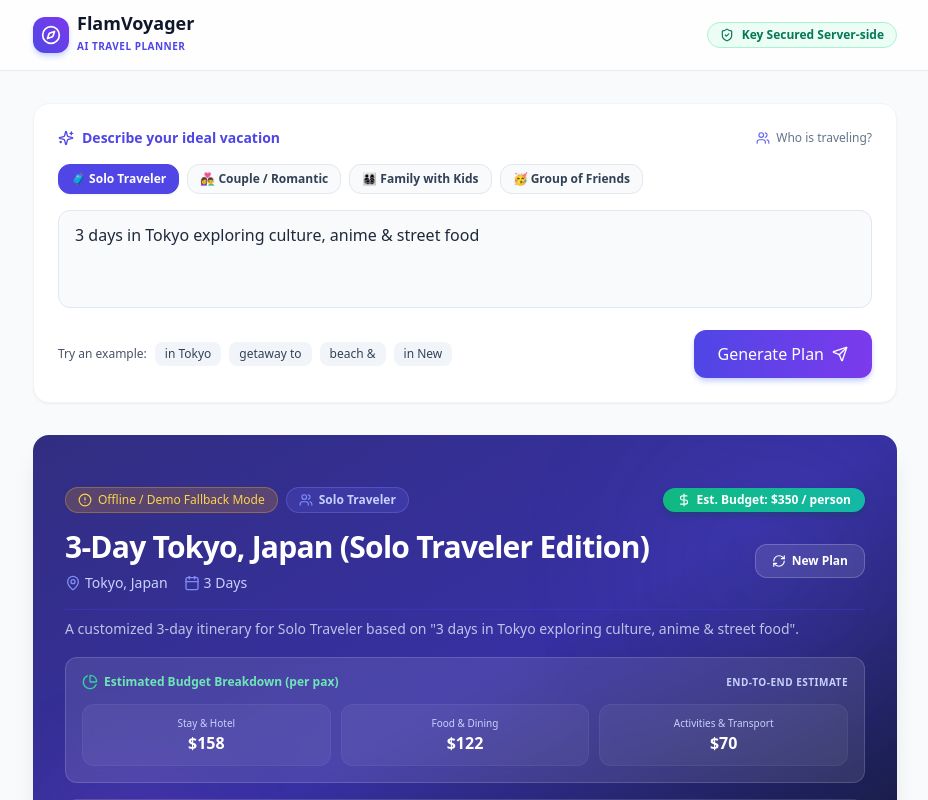
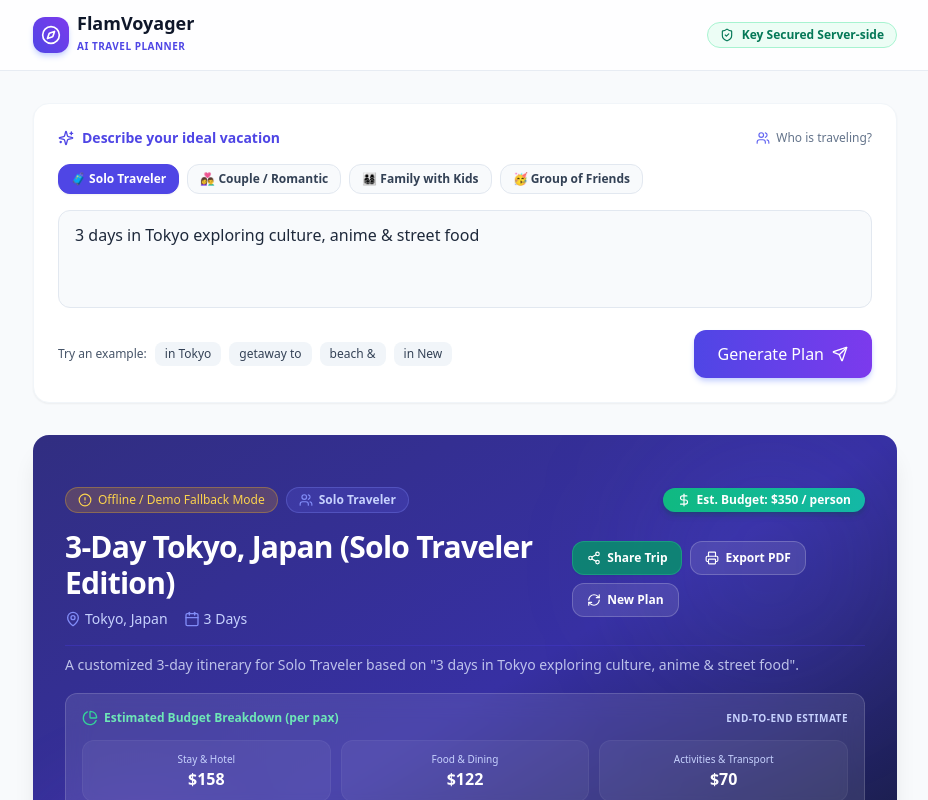
Before and after one commit to Ayush-Tummalapalli/Flam_Voyager, a Next.js app: page / in a window 1280 px wide. Both pictures are taken after a click on the button "in Tokyo". Shown: the top 800 px of the page, without its empty margins (175-1103 px from the left). Built offline with nearby package versions, Linux system fonts and the light colour scheme; no server answers.

Commit message:
v1.6.0: Add Export PDF / Print view and Share Trip summary formatted for WhatsApp & SMS

```diff
--- a/src/app/globals.css
+++ b/src/app/globals.css
@@ -16,3 +16,43 @@
 .animate-fadeIn {
   animation: fadeIn 0.3s cubic-bezier(0.16, 1, 0.3, 1) forwards;
 }
+
+/* Print Styles for Exporting Clean PDF */
+@media print {
+  body {
+    background-color: #ffffff !important;
+    color: #000000 !important;
+  }
+
+  header,
+  form,
+  button,
+  .no-print {
+    display: none !important;
+  }
+
+  main {
+    padding: 0 !important;
+    margin: 0 !important;
+  }
+
+  .max-w-4xl {
+    max-width: 100% !important;
+    width: 100% !important;
+  }
+
+  .shadow-xl, .shadow-md, .shadow-sm {
+    box-shadow: none !important;
+  }
+
+  .border {
+    border-color: #e2e8f0 !important;
+  }
+
+  .bg-gradient-to-br {
+    background: #1e1b4b !important;
+    color: #ffffff !important;
+    -webkit-print-color-adjust: exact;
+    print-color-adjust: exact;
+  }
+}
--- a/src/components/ItineraryView.jsx
+++ b/src/components/ItineraryView.jsx
@@ -3,11 +3,12 @@
 import { useState } from 'react';
 import DayCard from './DayCard';
 import RefinementBar from './RefinementBar';
-import { MapPin, Calendar, RefreshCw, AlertCircle, Sparkles, DollarSign, AlertTriangle, PieChart, SunMedium, Thermometer, Briefcase, Users } from 'lucide-react';
+import { MapPin, Calendar, RefreshCw, AlertCircle, Sparkles, DollarSign, AlertTriangle, PieChart, SunMedium, Thermometer, Briefcase, Users, Printer, Share2, Check } from 'lucide-react';
 
 export default function ItineraryView({ itinerary, onUpdateItinerary, onReset }) {
   const [isRefining, setIsRefining] = useState(false);
   const [refineNotice, setRefineNotice] = useState(null);
+  const [copiedShare, setCopiedShare] = useState(false);
 
   if (!itinerary) return null;
 
@@ -57,11 +58,38 @@ export default function ItineraryView({ itinerary, onUpdateItinerary, onReset })
     }
   };
 
+  const handleExportPDF = () => {
+    window.print();
+  };
+
+  const handleShareTrip = () => {
+    // Format itinerary into a clean WhatsApp / SMS text summary
+    let text = `✈️ *${itinerary.tripTitle}*\n`;
+    text += `📍 *Destination*: ${itinerary.destination}\n`;
+    text += `📅 *Duration*: ${itinerary.duration} (${itinerary.companionType || 'Solo Traveler'})\n`;
+    text += `💰 *Est. Budget*: ${itinerary.estimatedBudgetPerPax || 'N/A'}\n\n`;
+    text += `📝 *Summary*: ${itinerary.summary}\n\n`;
+
+    itinerary.days.forEach((day) => {
+      text += `🗓️ *DAY ${day.dayNumber}: ${day.title.toUpperCase()}*\n`;
+      day.stops.forEach((stop) => {
+        text += `• *${stop.time}* - ${stop.title} (${stop.category || 'Sightseeing'})\n  ${stop.description}\n`;
+      });
+      text += `\n`;
+    });
+
+    text += `🚀 *Planned with FlamVoyager*`;
+
+    navigator.clipboard.writeText(text);
+    setCopiedShare(true);
+    setTimeout(() => setCopiedShare(false), 4000);
+  };
+
   return (
     <div className="space-y-6 animate-fadeIn">
       {/* Low Budget Warning Banner */}
       {itinerary.isBudgetTooLow && (
-        <div className="bg-amber-50 border border-amber-300 rounded-2xl p-5 text-amber-900 shadow-sm flex items-start gap-3 animate-fadeIn">
+        <div className="bg-amber-50 border border-amber-300 rounded-2xl p-5 text-amber-900 shadow-sm flex items-start gap-3 animate-fadeIn no-print">
           <div className="p-2 bg-amber-100 rounded-xl text-amber-700 shrink-0">
             <AlertTriangle className="w-5 h-5" />
           </div>
@@ -79,8 +107,8 @@ export default function ItineraryView({ itinerary, onUpdateItinerary, onReset })
       {/* Header Info Banner */}
       <div className="bg-gradient-to-br from-indigo-900 via-indigo-800 to-slate-900 text-white rounded-2xl p-6 sm:p-8 shadow-xl relative overflow-hidden space-y-5">
         {/* Background glow effects */}
-        <div className="absolute top-0 right-0 w-64 h-64 bg-indigo-500/10 rounded-full blur-3xl" />
-        <div className="absolute bottom-0 left-0 w-48 h-48 bg-purple-500/10 rounded-full blur-2xl" />
+        <div className="absolute top-0 right-0 w-64 h-64 bg-indigo-500/10 rounded-full blur-3xl no-print" />
+        <div className="absolute bottom-0 left-0 w-48 h-48 bg-purple-500/10 rounded-full blur-2xl no-print" />
 
         <div className="relative z-10 space-y-4">
           <div className="flex items-center justify-between flex-wrap gap-2">
@@ -122,6 +150,13 @@ export default function ItineraryView({ itinerary, onUpdateItinerary, onReset })
             </div>
           )}
 
+          {copiedShare && (
+            <div className="inline-flex items-center gap-1.5 px-3.5 py-1 bg-teal-500/30 border border-teal-400/40 text-teal-200 rounded-full text-xs font-semibold animate-fadeIn">
+              <Check className="w-3.5 h-3.5 text-teal-300" />
+              <span>Itinerary copied to clipboard for WhatsApp/SMS!</span>
+            </div>
+          )}
+
           <div className="flex flex-col sm:flex-row sm:items-center justify-between gap-4">
             <div>
               <h2 className="text-2xl sm:text-3xl font-extrabold tracking-tight">
@@ -139,13 +174,35 @@ export default function ItineraryView({ itinerary, onUpdateItinerary, onReset })
               </div>
             </div>
 
+            {/* Action Bar: Export PDF, Share Trip, New Plan */}
+            <div className="flex items-center gap-2 flex-wrap self-start sm:self-center no-print">
+              <button
+                onClick={handleShareTrip}
+                title="Copy trip text summary for WhatsApp or messages"
+                className="px-3.5 py-2 bg-emerald-600/80 hover:bg-emerald-600 text-white text-xs font-semibold rounded-xl border border-emerald-400/30 flex items-center gap-1.5 transition-all shadow-sm"
+              >
+                {copiedShare ? <Check className="w-3.5 h-3.5 text-emerald-200" /> : <Share2 className="w-3.5 h-3.5" />}
+                <span>{copiedShare ? 'Copied!' : 'Share Trip'}</span>
+              </button>
+
+              <button
+                onClick={handleExportPDF}
+                title="Export or print itinerary to clean PDF"
+                className="px-3.5 py-2 bg-white/10 hover:bg-white/20 text-white text-xs font-semibold rounded-xl border border-white/20 flex items-center gap-1.5 transition-colors"
+              >
+                <Printer className="w-3.5 h-3.5" />
+                <span>Export PDF</span>
+              </button>
+
               <button
                 onClick={onReset}
-              className="px-4 py-2 bg-white/10 hover:bg-white/20 text-white text-xs font-semibold rounded-xl border border-white/20 flex items-center gap-1.5 transition-colors self-start sm:self-center"
+                title="Start a new trip plan"
+                className="px-3.5 py-2 bg-white/10 hover:bg-white/20 text-white text-xs font-semibold rounded-xl border border-white/20 flex items-center gap-1.5 transition-colors"
               >
                 <RefreshCw className="w-3.5 h-3.5" />
                 <span>New Plan</span>
               </button>
+            </div>
           </div>
 
           <p className="text-sm text-indigo-100/80 pt-2 border-t border-indigo-700/50 leading-relaxed">
@@ -221,7 +278,9 @@ export default function ItineraryView({ itinerary, onUpdateItinerary, onReset })
       </div>
 
       {/* AI Refinement Bar Component */}
+      <div className="no-print">
         <RefinementBar onRefine={handleRefine} isRefining={isRefining} />
+      </div>
 
       {/* Days Breakdown */}
       <div className="space-y-6">
```
Lines whose indentation alone changed are shown as unchanged.
